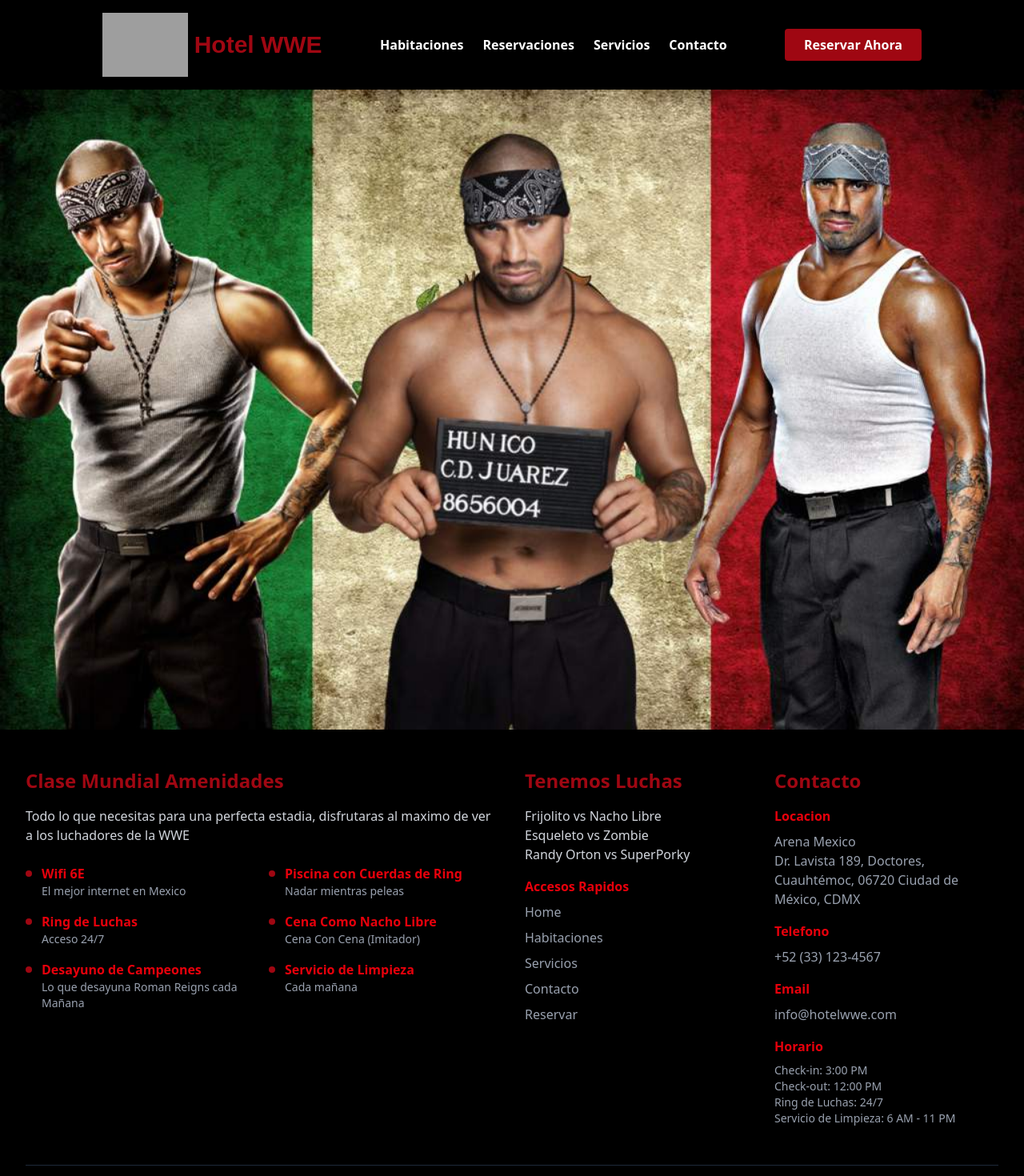
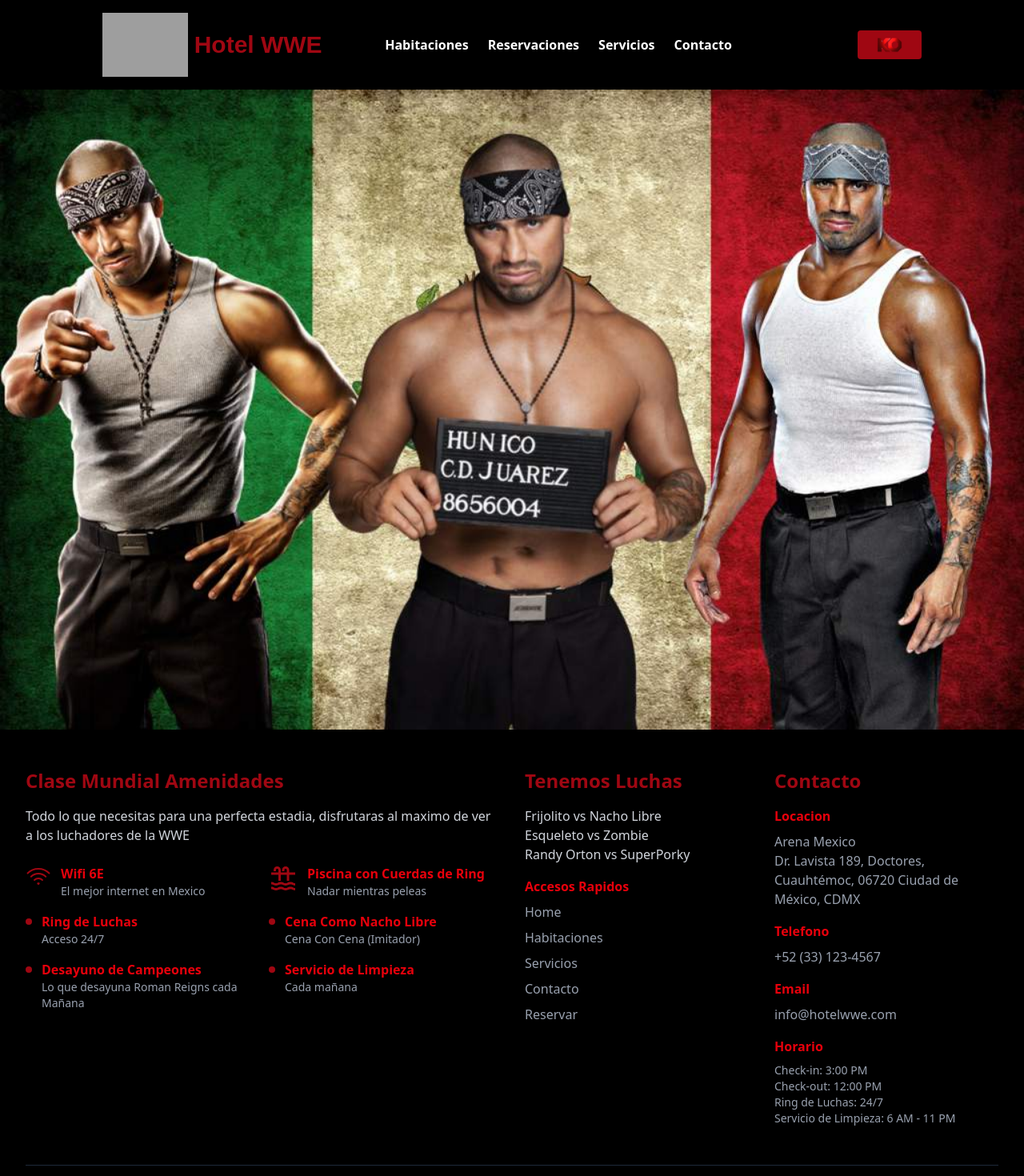
Before and after one commit to yoharam/Hotel-WWE, a React (Vite) app: page / in a window 1280 px wide. Shown: the top 1470 px of the page at 80% size. Built offline with nearby package versions, Linux system fonts and the light colour scheme; grey boxes are pictures that could not be loaded.

Commit message:
Mejorando footer

```diff
--- a/src/App.css
+++ b/src/App.css
@@ -1 +1,22 @@
 @import "tailwindcss";
+@font-face {
+  font-family: 'MyFont';
+  src: url('./assets/fonts/Rawhide\ Raw\ 2012.ttf') format('truetype');
+  font-weight: normal;
+  font-style: normal;
+}
+
+h1 {
+  font-family: 'MyFont', sans-serif;
+}
+
+.bg-wrestlers{
+    background-image: url('../src/assets/images/bg-stars.jpg');
+    background-position: center;
+    background-size: cover;
+    background-repeat: no-repeat;
+}
+
+.inicio{
+  background-image: url('../src/assets/images/Luchadores.jpeg');
+}
--- a/src/assets/components/Footer.tsx
+++ b/src/assets/components/Footer.tsx
@@ -15,14 +15,21 @@ export default function Footer() {
             </p>
             <div className="grid grid-cols-1 sm:grid-cols-2 gap-4">
               <div className="flex items-start space-x-3">
-                <div className="w-2 h-2 bg-red-800 rounded-full mt-2 flex-shrink-0"></div>
+                <div className=""><svg xmlns="http://www.w3.org/2000/svg" fill="none" viewBox="0 0 24 24" strokeWidth={1.5} stroke="currentColor" className="size-8 text-red-800">
+  <path strokeLinecap="round" strokeLinejoin="round" d="M8.288 15.038a5.25 5.25 0 0 1 7.424 0M5.106 11.856c3.807-3.808 9.98-3.808 13.788 0M1.924 8.674c5.565-5.565 14.587-5.565 20.152 0M12.53 18.22l-.53.53-.53-.53a.75.75 0 0 1 1.06 0Z" />
+</svg>
+</div>
                 <div>
                   <h4 className="font-bold text-red-600">Wifi 6E</h4>
                   <p className="text-sm text-gray-400">El mejor internet en Mexico</p>
                 </div>
               </div>
               <div className="flex items-start space-x-3">
-                <div className="w-2 h-2 bg-red-800 rounded-full mt-2 flex-shrink-0"></div>
+                <svg  xmlns="http://www.w3.org/2000/svg" width={36} className='text-red-800' height={36}
+fill={"currentColor"} viewBox="0 0 24 24">
+{/* Boxicons v3.0 https://boxicons.com | License  https://docs.boxicons.com/free */}
+<path d="M18 15c-1.24 0-1.91.34-2.45.61-.46.23-.79.39-1.56.39s-1.09-.17-1.55-.39c-.54-.27-1.21-.61-2.45-.61s-1.91.34-2.45.61c-.46.23-.79.39-1.55.39s-1.09-.17-1.55-.39C3.9 15.34 3.23 15 1.99 15v2c.76 0 1.09.17 1.55.39.54.27 1.21.61 2.45.61s1.91-.34 2.45-.61c.46-.23.79-.39 1.55-.39s1.09.17 1.55.39c.54.27 1.21.61 2.45.61s1.91-.34 2.45-.61c.46-.23.79-.39 1.56-.39s1.1.17 1.56.39c.54.27 1.21.61 2.45.61v-2c-.77 0-1.1-.17-1.56-.39-.54-.27-1.21-.61-2.45-.61M18 19c-1.24 0-1.91.34-2.45.61-.46.23-.79.39-1.56.39s-1.09-.17-1.55-.39c-.54-.27-1.21-.61-2.45-.61s-1.91.34-2.45.61c-.46.23-.79.39-1.55.39s-1.09-.17-1.55-.39C3.9 19.34 3.23 19 1.99 19v2c.76 0 1.09.17 1.55.39.54.27 1.21.61 2.45.61s1.91-.34 2.45-.61c.46-.23.79-.39 1.55-.39s1.09.17 1.55.39c.54.27 1.21.61 2.45.61s1.91-.34 2.45-.61c.46-.23.79-.39 1.56-.39s1.1.17 1.56.39c.54.27 1.21.61 2.45.61v-2c-.77 0-1.1-.17-1.56-.39-.54-.27-1.21-.61-2.45-.61M17 5c0-1.65-1.35-3-3-3s-3 1.35-3 3v1h2V5c0-.55.45-1 1-1s1 .45 1 1v2h-5V5c0-1.65-1.35-3-3-3S4 3.35 4 5v1h2V5c0-.55.45-1 1-1s1 .45 1 1v2H2v2h6v5h2V9h5v5h2V9h5V7h-5z"></path>
+</svg>
                 <div>
                   <h4 className="font-bold text-red-600">Piscina con Cuerdas de Ring</h4>
                   <p className="text-sm text-gray-400">Nadar mientras peleas</p>
--- a/src/assets/components/Header.tsx
+++ b/src/assets/components/Header.tsx
@@ -1,6 +1,6 @@
 import Logo from '../images/Logo.png'
 import { Link } from "react-router-dom"
-
+import KO from "../images/KO_fin_fondo.png"
 export default function Header() {
   return (
     <div className="bg-black w-full flex flex-col lg:flex-row justify-between items-center gap-4 px-4 sm:px-8 lg:px-16 xl:px-32 py-4">
@@ -29,10 +29,12 @@ export default function Header() {
           Contacto
         </Link>
       </nav>
+      <div></div>
 
       {/* Botón de reserva */}
-      <Link to="/reservar" className="bg-red-800 text-white px-6 py-2 rounded font-bold hover:bg-red-700 transition-colors">
-        Reservar Ahora
+      <Link to="/reservar" className="bg-red-800 text-white px-6 py-2 rounded font-bold hover:bg-red-700 w-20 transition-colors">
+        <img src={KO} alt="Reservar Ahora" />
+
       </Link>
     </div>
   )
```
Also changed, not shown: src/assets/images/KO.jpeg (added), src/assets/images/KO_fin_fondo.png (added).
